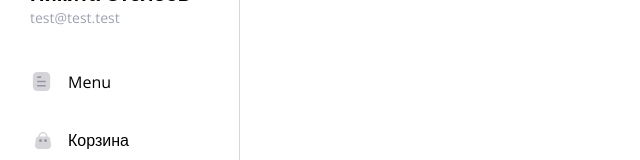
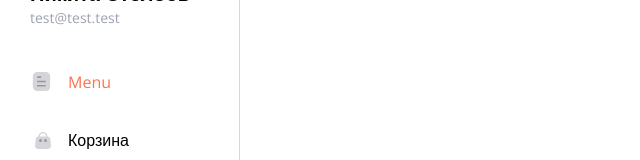
Before and after one commit to StolbunN/Pizza-App, a React (Vite) app: page / in a window 1280 px wide. Shown: the part 156-316 px from the top of the page, without its empty margins (0-640 px from the left). Built offline with nearby package versions, Linux system fonts and the light colour scheme.

Commit message:
Use NavLink instead of Link

```diff
--- a/src/layout/Layout/Layout.module.css
+++ b/src/layout/Layout/Layout.module.css
@@ -27,6 +27,14 @@
   color: var(--text-color);
 }
 
+.link:hover {
+  color: var(--primary-color);
+}
+
+.active {
+  color: var(--primary-color);
+}
+
 .btn-exit {
   margin-top: auto;
   display: flex;
--- a/src/layout/Layout/Layout.tsx
+++ b/src/layout/Layout/Layout.tsx
@@ -1,7 +1,8 @@
-import { Link, Outlet } from "react-router-dom";
+import { NavLink, Outlet } from "react-router-dom";
 import styles from "./Layout.module.css"
 import { User } from "../../components/User/User";
 import Button from "../../components/Button/Button";
+import cn from "classnames"
 
 export function Layout() {
   return (
@@ -9,14 +10,18 @@
       <div className={styles["sidebar"]}>
         <User/>
         <nav className={styles["menu"]}>
-          <Link to="/" className={styles["link"]}>
+          <NavLink to="/" className={({isActive}) => cn(styles["link"], {
+            [styles.active]: isActive
+          })}>
             <img src="./menu-icon.svg" alt="Меню" />
             Menu
-          </Link>
-          <Link to="/cart" className={styles["link"]}>
+          </NavLink>
+          <NavLink to="/cart" className={({isActive}) => cn(styles["link"], {
+            [styles.active]: isActive
+          })}>
             <img src="./cart-icon.svg" alt="Корзина" />
             Корзина
-          </Link>
+          </NavLink>
         </nav>
         <Button className={styles["btn-exit"]}>
           <img src="./off.svg" alt="" />
```
